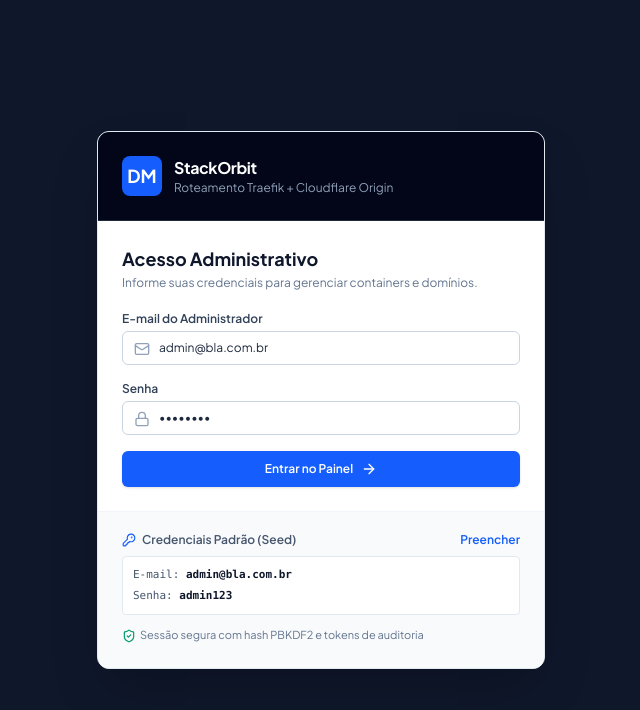
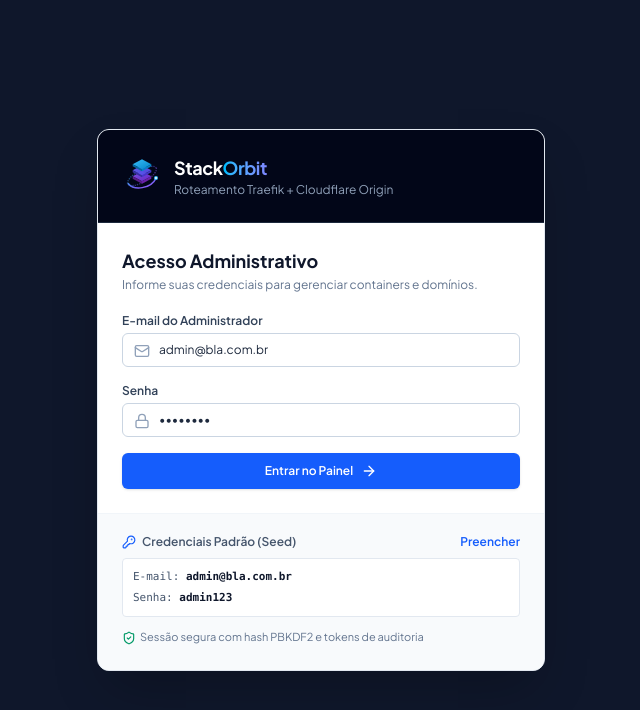
Before and after one commit to stackline-saas/stackorbit, a React (Vite) app in the folder apps/frontend/: page /login in a window 1280 px wide. Shown: the top 710 px of the page, without its empty margins (319-959 px from the left). Built offline with nearby package versions, Linux system fonts and the light colour scheme.

Commit message:
feat(branding): add official StackOrbit vector logo, favicon, and update UI components

```diff
--- a/apps/frontend/index.html
+++ b/apps/frontend/index.html
@@ -3,6 +3,7 @@
   <head>
     <meta charset="UTF-8" />
     <meta name="viewport" content="width=device-width, initial-scale=1.0" />
+    <link rel="icon" type="image/svg+xml" href="/favicon.svg" />
     <title>StackOrbit (Traefik + Cloudflare)</title>
     <meta name="description" content="Painel administrativo para gerenciar serviços Docker, roteamento automático por domínio via Traefik e integração com Cloudflare SSL." />
     <meta property="og:title" content="StackOrbit (Traefik + Cloudflare)" />
--- a/apps/frontend/src/components/LoginView.tsx
+++ b/apps/frontend/src/components/LoginView.tsx
@@ -2,6 +2,7 @@ import React, { useState } from 'react';
 import { useNavigate } from 'react-router-dom';
 import { ShieldCheck, Lock, Mail, ArrowRight, Server, KeyRound } from 'lucide-react';
 import { useAuth } from '../context/AuthContext.tsx';
+import { StackOrbitLogo } from './common/StackOrbitLogo';
 
 export const LoginView: React.FC = () => {
   const { login } = useAuth();
@@ -36,11 +37,11 @@ export const LoginView: React.FC = () => {
         {/* Top brand banner */}
         <div className="bg-slate-950 p-6 text-white border-b border-slate-800">
           <div className="flex items-center gap-3">
-            <div className="w-10 h-10 rounded-lg bg-blue-600 flex items-center justify-center font-bold text-lg text-white">
-              DM
-            </div>
+            <StackOrbitLogo size={40} />
             <div>
-              <h1 className="text-base font-bold tracking-tight">StackOrbit</h1>
+              <h1 className="text-lg font-bold tracking-tight">
+                Stack<span className="text-transparent bg-clip-text bg-gradient-to-r from-sky-400 to-indigo-400">Orbit</span>
+              </h1>
               <p className="text-xs text-slate-400">Roteamento Traefik + Cloudflare Origin</p>
             </div>
           </div>
--- a/apps/frontend/src/components/Sidebar.tsx
+++ b/apps/frontend/src/components/Sidebar.tsx
@@ -22,6 +22,7 @@ import {
 } from 'lucide-react';
 import { useAuth } from '../context/AuthContext.tsx';
 import type { ActiveTab, Project, DockerHost } from '../types/index.ts';
+import { StackOrbitLogo } from './common/StackOrbitLogo';
 export type { ActiveTab };
 
 interface SidebarProps {
@@ -189,12 +190,10 @@ export const Sidebar: React.FC<SidebarProps> = ({
       {/* Brand Header */}
       <div className="p-4 border-b border-slate-800 flex items-center justify-between bg-slate-950/40">
         <Link to="/dashboard" className="flex items-center gap-2 group">
-          <div className="w-8 h-8 rounded-lg bg-blue-600 text-white flex items-center justify-center font-bold text-sm tracking-tighter group-hover:bg-blue-500 transition-colors shadow-xs">
-            DM
-          </div>
+          <StackOrbitLogo size={32} />
           <div>
-            <h1 className="text-sm font-bold text-white tracking-tight whitespace-nowrap group-hover:text-blue-400 transition-colors">
-              StackOrbit
+            <h1 className="text-sm font-bold text-white tracking-tight whitespace-nowrap group-hover:text-sky-400 transition-colors">
+              Stack<span className="text-transparent bg-clip-text bg-gradient-to-r from-sky-400 to-indigo-400">Orbit</span>
             </h1>
             <p className="text-[10px] text-slate-400">Multi-Host & Multi-Projeto</p>
           </div>
--- /dev/null
+++ b/apps/frontend/src/components/common/StackOrbitLogo.tsx
@@ -0,0 +1,98 @@
+import React from 'react';
+
+interface StackOrbitLogoProps {
+  size?: number;
+  className?: string;
+  showText?: boolean;
+}
+
+export const StackOrbitLogo: React.FC<StackOrbitLogoProps> = ({
+  size = 32,
+  className = '',
+  showText = false,
+}) => {
+  return (
+    <div className={`inline-flex items-center gap-2.5 ${className}`}>
+      <svg
+        width={size}
+        height={size}
+        viewBox="0 0 240 240"
+        fill="none"
+        xmlns="http://www.w3.org/2000/svg"
+        className="shrink-0 transition-transform duration-300 group-hover:scale-105"
+      >
+        <defs>
+          <linearGradient id="so-grad-icon" x1="0%" y1="0%" x2="100%" y2="100%">
+            <stop offset="0%" stopColor="#38BDF8" />
+            <stop offset="50%" stopColor="#6366F1" />
+            <stop offset="100%" stopColor="#A855F7" />
+          </linearGradient>
+          <linearGradient id="so-stack-top" x1="0%" y1="0%" x2="100%" y2="100%">
+            <stop offset="0%" stopColor="#38BDF8" />
+            <stop offset="100%" stopColor="#0284C7" />
+          </linearGradient>
+          <linearGradient id="so-stack-mid" x1="0%" y1="0%" x2="100%" y2="100%">
+            <stop offset="0%" stopColor="#6366F1" />
+            <stop offset="100%" stopColor="#4F46E5" />
+          </linearGradient>
+          <linearGradient id="so-stack-bot" x1="0%" y1="0%" x2="100%" y2="100%">
+            <stop offset="0%" stopColor="#8B5CF6" />
+            <stop offset="100%" stopColor="#6D28D9" />
+          </linearGradient>
+        </defs>
+
+        {/* Back Orbit Ring */}
+        <ellipse
+          cx="120"
+          cy="120"
+          rx="98"
+          ry="36"
+          transform="rotate(-30 120 120)"
+          stroke="url(#so-grad-icon)"
+          strokeWidth="8"
+          strokeDasharray="8 6"
+          strokeOpacity="0.45"
+          fill="none"
+        />
+
+        {/* Isometric Stack */}
+        {/* Layer 3 - Bot */}
+        <path d="M 120 152 L 176 122 L 120 92 L 64 122 Z" fill="url(#so-stack-bot)" opacity="0.9" />
+        <path d="M 64 122 L 120 152 L 120 166 L 64 136 Z" fill="#581C87" />
+        <path d="M 120 152 L 176 122 L 176 136 L 120 166 Z" fill="#6B21A8" />
+
+        {/* Layer 2 - Mid */}
+        <path d="M 120 116 L 176 86 L 120 56 L 64 86 Z" fill="url(#so-stack-mid)" opacity="0.95" />
+        <path d="M 64 86 L 120 116 L 120 128 L 64 98 Z" fill="#3730A3" />
+        <path d="M 120 116 L 176 86 L 176 98 L 120 128 Z" fill="#4338CA" />
+
+        {/* Layer 1 - Top */}
+        <path d="M 120 80 L 176 50 L 120 20 L 64 50 Z" fill="url(#so-stack-top)" />
+        <path d="M 64 50 L 120 80 L 120 92 L 64 62 Z" fill="#0369A1" />
+        <path d="M 120 80 L 176 50 L 176 62 L 120 92 Z" fill="#0284C7" />
+
+        {/* Front Orbit Arc */}
+        <path
+          d="M 38 166 C 70 206 172 200 204 134"
+          stroke="url(#so-grad-icon)"
+          strokeWidth="9"
+          strokeLinecap="round"
+          fill="none"
+        />
+        <circle cx="204" cy="132" r="12" fill="#38BDF8" />
+        <circle cx="204" cy="132" r="6" fill="#FFFFFF" />
+      </svg>
+
+      {showText && (
+        <div className="flex flex-col">
+          <span className="text-base font-extrabold tracking-tight text-white leading-none">
+            Stack<span className="text-transparent bg-clip-text bg-gradient-to-r from-sky-400 to-indigo-400">Orbit</span>
+          </span>
+          <span className="text-[10px] text-slate-400 font-mono tracking-wider uppercase mt-0.5">
+            Multi-Host PaaS
+          </span>
+        </div>
+      )}
+    </div>
+  );
+};
```
Also changed, not shown: apps/frontend/public/favicon.svg (added), apps/frontend/public/logo.svg (added).
